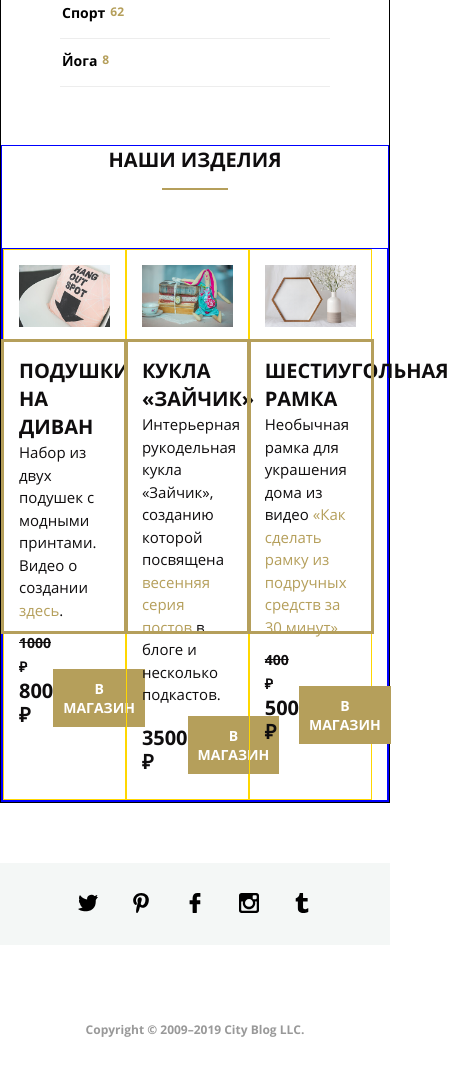
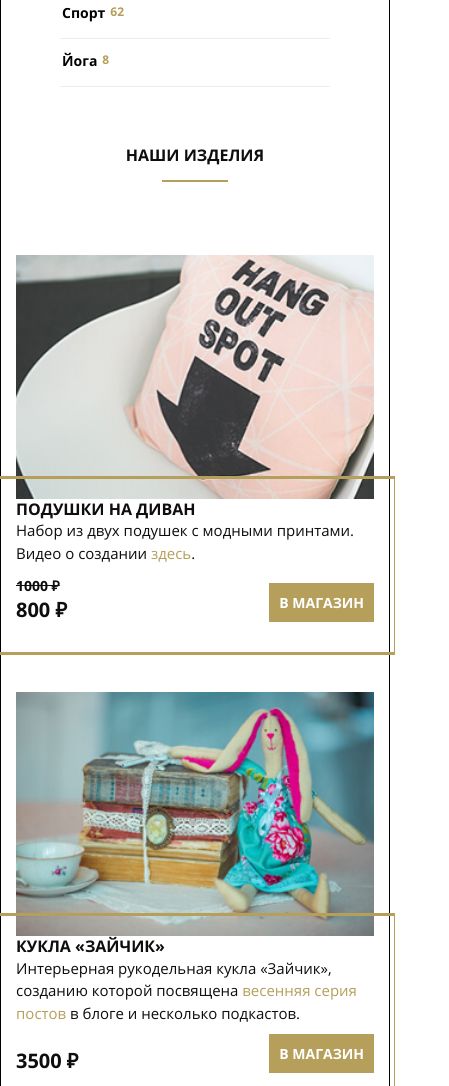
Before and after one commit to MarShal69/mq-diploma, a plain HTML site: page index.html in a window 390 px wide. Shown: the part 5791-6877 px from the top of the page, 449 px wide, since content can reach past the window. Drawn offline with Linux system fonts and the light colour scheme; files whose address does not match are found by name.

Commit message:
переделанный для консультации диплом

```diff
--- a/css/style.css
+++ b/css/style.css
@@ -499,7 +499,12 @@ font-weight: 700;
   justify-content: space-between;
   }
 
-
+ @media (max-width: 640px) {
+  .content {
+    justify-content:center;
+    align-items: center;
+  }
+   }
 
 
 /* левый блок в main */
@@ -960,7 +965,7 @@ font-weight: 700;
 /*наши изделия*/
 
 .products-titles {
-  border: 1px solid blue;
+
   margin-top: 58px;
   display: flex;
   flex-direction: column;
@@ -977,20 +982,19 @@ font-weight: 700;
 
   margin-left: auto;
   margin-right: auto;
-  border: 1px solid blue;
-  justify-content: flex-start;
+
+  justify-content: space-between;
 }
 
 .product {
   display: flex;
 
   width: 32%;
-  border: 1px solid gold;
+
   flex-direction: column;
-  justify-content: flex-start;
-  align-items: space-between;
+
   padding: 15px;
-
+margin-bottom: 30px;
 }
 
 .product-img {
@@ -1001,10 +1005,9 @@ max-width: 100%;
 
 .info {
   outline: 3px solid #b59f5b;
-  outline-offset: 15px;
+  outline-offset: 20px;
+height: 100%;
 
-  height: 50%;
-  margin-top: 30px;
 
 }
 
@@ -1120,6 +1123,19 @@ background-color: #323232;
 }
 
 
+@media (max-width: 640px) {
+  .product {
+    width: 100%;
+
+ }
+
+ .product-title {
+  font-size: 16px;
+  line-height: 1.3;
+}
+}
+
+
 /* Социальные сети-иконки - Footer*/
 
 .footer {
@@ -1202,29 +1218,40 @@ background-color: #323232;
 /* popup */
 
 .hidden {
+  display: none;
+
+}
+
+
+
+.popup {
 
 position: fixed;
 width: 100%;
-min-height: 100vh;
+min-height: 100%;
 background-color: rgba(0, 0, 0, 0.8);
 top: 0;
 left: 0;
 display: flex;
+box-sizing: border-box;
 justify-content: center;
  align-items: center;
- display: none;
+
+
 
 
 }
 
 .popup-form {
   width: 390px;
-
+max-height: 20%;
   background-color: #ffffff;
-
+/* margin-top: 100px;
+margin-bottom: 100px; */
   font-size: 24px;
   padding: 55px 30px;
   position: relative;
+
 
   }
 
--- a/index.html
+++ b/index.html
@@ -35,6 +35,7 @@
             </button>
           </nav>
           </div>
+
         <div class="logo-header">
           <a href="#0">
             <img class= "logo1"src="svg/noemi-logo.svg" alt="Логотип Ноэми">
@@ -476,8 +477,8 @@
     </div>
 
               <!-- Попап -->
-
     <div class="hidden">
+      <div class="popup">
         <form class="popup-form">
           <button type="button" class="close"></button>
           <h2 class="title_form">Ваш фидбек</h2>
@@ -511,6 +512,6 @@
           <button type="button" class="submit-popup">отправить</button>
         </form>
       </div>
-
+    </div>
   </body>
 </html>
```
Lines whose indentation alone changed are shown as unchanged.
